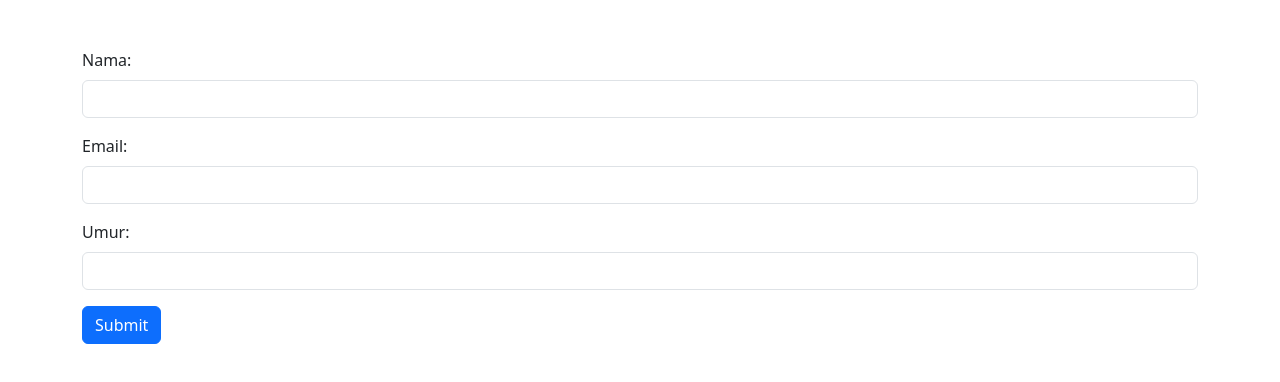
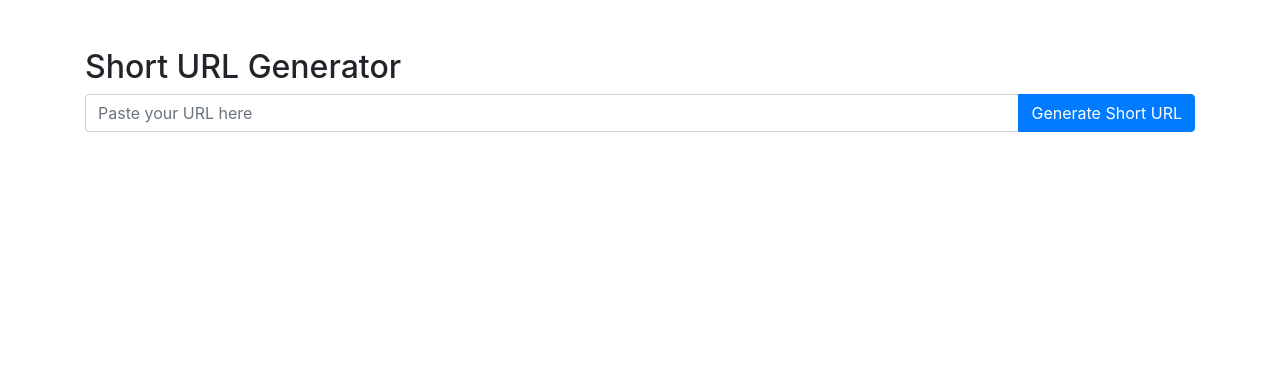
Before and after one commit to sultangabut/dataTO, a plain HTML site: page index.html in a window 1280 px wide. Drawn offline with nearby package versions, Linux system fonts and the light colour scheme.

Commit message:
Update index.html

```diff
--- a/index.html
+++ b/index.html
@@ -3,42 +3,51 @@
 <head>
   <meta charset="UTF-8">
   <meta name="viewport" content="width=device-width, initial-scale=1.0">
-  <link href="https://cdn.jsdelivr.net/npm/bootstrap@5.3.0/dist/css/bootstrap.min.css" rel="stylesheet">
-  <title>Formulir JSON NoSQL</title>
+  <title>Short URL Generator</title>
+  <!-- Bootstrap CSS -->
+  <link href="https://maxcdn.bootstrapcdn.com/bootstrap/4.0.0/css/bootstrap.min.css" rel="stylesheet">
 </head>
 <body>
 
 <div class="container mt-5">
-  <form id="jsonForm">
-    <div class="mb-3">
-      <label for="name" class="form-label">Nama:</label>
-      <input type="text" class="form-control" id="name" name="name" required>
+  <h2>Short URL Generator</h2>
+  <div class="input-group mb-3">
+    <input type="text" class="form-control" id="originalUrl" placeholder="Paste your URL here">
+    <div class="input-group-append">
+      <button class="btn btn-primary" onclick="generateShortUrl()">Generate Short URL</button>
     </div>
-    <div class="mb-3">
-      <label for="email" class="form-label">Email:</label>
-      <input type="email" class="form-control" id="email" name="email" required>
-    </div>
-    <div class="mb-3">
-      <label for="age" class="form-label">Umur:</label>
-      <input type="number" class="form-control" id="age" name="age" required>
-    </div>
-    <button type="button" class="btn btn-primary" onclick="submitForm()">Submit</button>
-  </form>
+  </div>
+  <div class="alert alert-success" id="shortUrlContainer" style="display: none;">
+    Short URL: <a href="#" id="shortUrl" target="_blank"></a>
+  </div>
 </div>
 
+<!-- Bootstrap JS and dependencies -->
+<script src="https://code.jquery.com/jquery-3.2.1.slim.min.js"></script>
+<script src="https://cdnjs.cloudflare.com/ajax/libs/popper.js/1.12.9/umd/popper.min.js"></script>
+<script src="https://maxcdn.bootstrapcdn.com/bootstrap/4.0.0/js/bootstrap.min.js"></script>
+
 <script>
-  function submitForm() {
-    const formData = {
-      name: document.getElementById('name').value,
-      email: document.getElementById('email').value,
-      age: document.getElementById('age').value
-    };
+  function generateShortUrl() {
+    var originalUrl = document.getElementById('originalUrl').value;
+    // Implement your short URL generation logic here (backend/API call).
+    // For this example, let's assume you have a function generateShortUrlBackend(originalUrl)
+    // that returns the short URL.
+    var shortUrl = generateShortUrlBackend(originalUrl);
 
-    // Simpan formData ke NoSQL database atau lakukan operasi lainnya
-    console.log('Data yang akan disubmit:', formData);
+    // Display the short URL
+    document.getElementById('shortUrl').href = shortUrl;
+    document.getElementById('shortUrl').innerText = shortUrl;
+    document.getElementById('shortUrlContainer').style.display = 'block';
+  }
+
+  function generateShortUrlBackend(originalUrl) {
+    // Implement your backend logic here to generate a short URL.
+    // You can use a service like Bitly or a custom URL shortening algorithm.
+    // For this example, let's return a dummy short URL.
+    return 'https://short.url/example';
   }
 </script>
 
-<script src="https://cdn.jsdelivr.net/npm/bootstrap@5.3.0/dist/js/bootstrap.bundle.min.js"></script>
 </body>
 </html>
```
